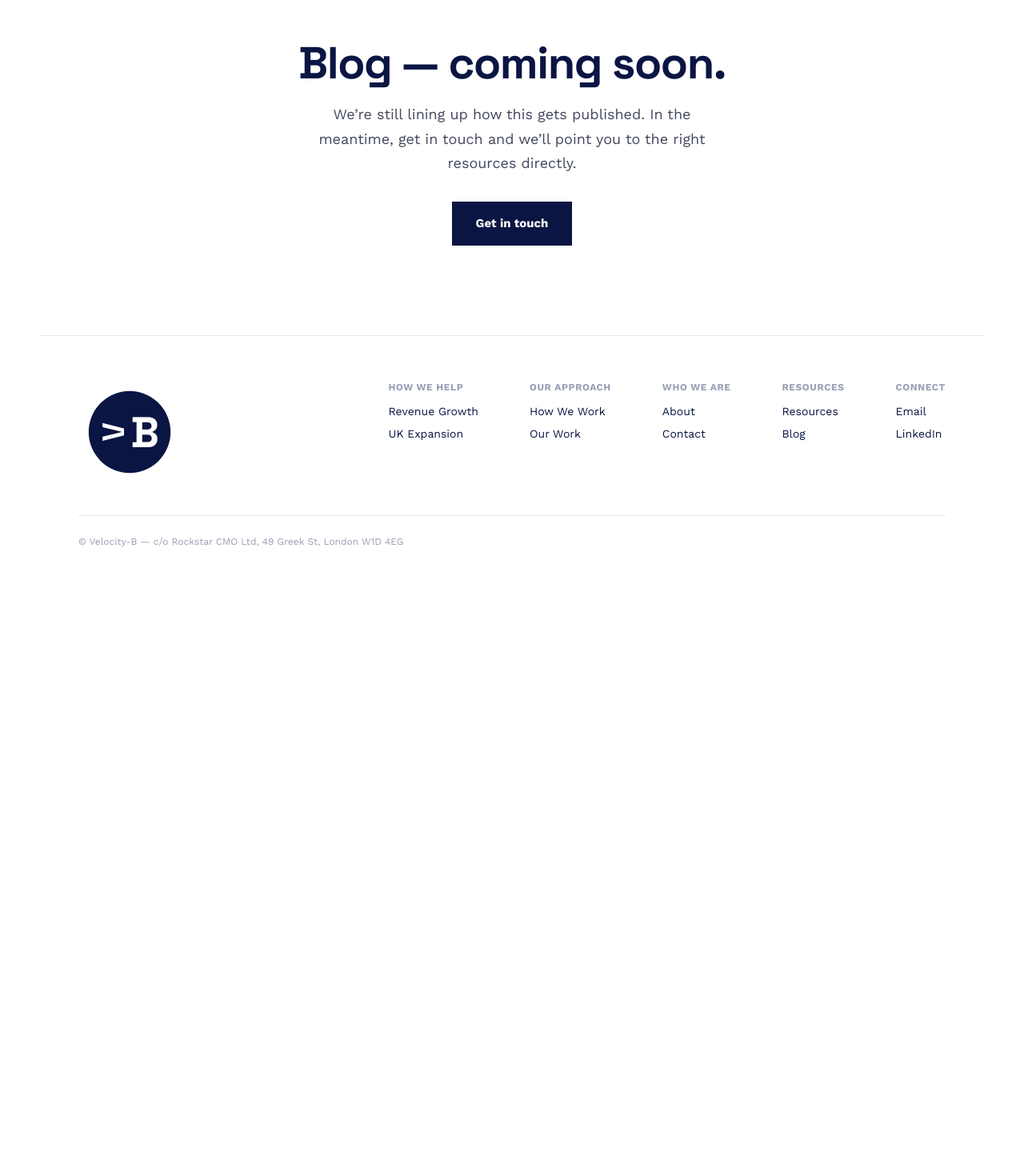
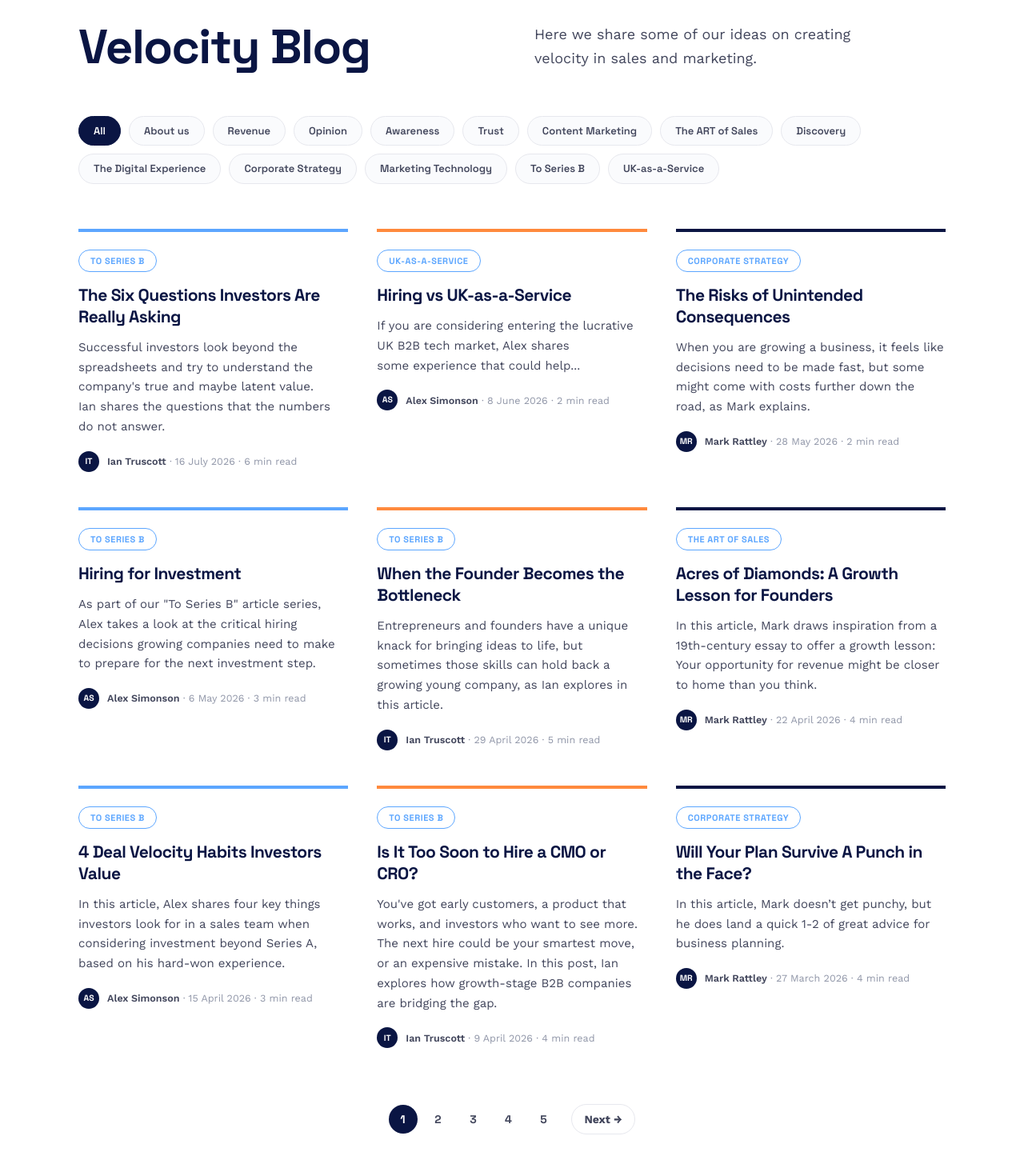
Before and after one commit to vb-iant/velocity-b, a Next.js app: page /blog in a window 1280 px wide. Shown: the part 160-1630 px from the top of the page at 80% size. Before the commit the page ends 881 px from the top, so only its background shows below. Built offline with nearby package versions, Linux system fonts and the light colour scheme.

Commit message:
Replace blog placeholder with real index page (grid, tag filter, pagination, closing CTA)

```diff
--- a/app/blog/page.tsx
+++ b/app/blog/page.tsx
@@ -1,26 +1,147 @@
 import Link from "next/link";
+import { getAllBlogPosts, getAllAuthors, getAllTags, getTagBySlug } from "@/lib/blog";
+import { PostCard } from "@/components/blog/PostCard";
 
 export const metadata = {
   title: "Blog — Velocity-B",
 };
 
-export default function BlogPlaceholder() {
+const PAGE_SIZE = 9;
+
+export default function BlogIndexPage({
+  searchParams,
+}: {
+  searchParams: { tag?: string; page?: string };
+}) {
+  const allPosts = getAllBlogPosts();
+  const authors = getAllAuthors();
+  const tags = getAllTags();
+
+  const activeTag = searchParams.tag ? getTagBySlug(searchParams.tag) : null;
+  const filteredPosts = activeTag
+    ? allPosts.filter((p) => p.frontmatter.tags?.includes(activeTag.slug))
+    : allPosts;
+
+  const totalPages = Math.max(1, Math.ceil(filteredPosts.length / PAGE_SIZE));
+  const requestedPage = parseInt(searchParams.page ?? "1", 10) || 1;
+  const currentPage = Math.min(Math.max(1, requestedPage), totalPages);
+  const pagePosts = filteredPosts.slice(
+    (currentPage - 1) * PAGE_SIZE,
+    currentPage * PAGE_SIZE
+  );
+
+  function pageHref(page: number) {
+    const params = new URLSearchParams();
+    if (activeTag) params.set("tag", activeTag.slug);
+    if (page > 1) params.set("page", String(page));
+    const qs = params.toString();
+    return `/blog${qs ? `?${qs}` : ""}`;
+  }
+
   return (
-    <main className="mx-auto max-w-[1180px] px-12 py-28 text-center">
-      <h1 className="font-display text-[42px] font-bold leading-[1.05] tracking-tight md:text-[56px]">
-        Blog — coming soon.
+    <main>
+      {/* Hero — title left, intro right, matches the homepage hero-split pattern */}
+      <section className="mx-auto max-w-[1180px] px-12 pb-14 pt-[90px]">
+        <div className="grid grid-cols-1 items-start gap-14 md:grid-cols-2">
+          <h1 className="font-display text-[44px] font-bold leading-[1.02] tracking-tight md:text-[60px]">
+            Velocity Blog
           </h1>
-      <p className="mx-auto mt-5 max-w-[520px] text-lg leading-[1.7] text-[#42465c]">
-        We&rsquo;re still lining up how this gets published. In the meantime,
-        get in touch and we&rsquo;ll point you to the right resources
-        directly.
+          <p className="max-w-[460px] text-lg leading-[1.7] text-[#42465c]">
+            Here we share some of our ideas on creating velocity in sales and marketing.
+          </p>
+        </div>
+      </section>
+
+      {/* Tag filter — functional, filters via ?tag= */}
+      <div className="mx-auto flex max-w-[1180px] flex-wrap gap-2.5 px-12 pb-14">
+        <Link
+          href="/blog"
+          className={`rounded-full border px-[18px] py-2 font-display text-[13px] font-semibold ${
+            !activeTag
+              ? "border-navy bg-navy text-white"
+              : "border-hair bg-[#fafbfd] text-[#42465c] hover:border-navy"
+          }`}
+        >
+          All
+        </Link>
+        {tags.map((tag) => (
+          <Link
+            key={tag.id}
+            href={`/blog?tag=${tag.slug}`}
+            className={`rounded-full border px-[18px] py-2 font-display text-[13px] font-semibold ${
+              activeTag?.slug === tag.slug
+                ? "border-navy bg-navy text-white"
+                : "border-hair bg-[#fafbfd] text-[#42465c] hover:border-navy"
+            }`}
+          >
+            {tag.name}
+          </Link>
+        ))}
+      </div>
+
+      {/* Post grid */}
+      <section className="mx-auto max-w-[1180px] px-12 pb-24">
+        {pagePosts.length === 0 ? (
+          <p className="text-[#42465c]">No posts found for this tag yet.</p>
+        ) : (
+          <div className="grid grid-cols-1 gap-x-9 gap-y-11 md:grid-cols-3">
+            {pagePosts.map((post, i) => {
+              const author = authors[post.frontmatter.author] ?? null;
+              const primaryTagSlug = post.frontmatter.tags?.[0];
+              const primaryTag = primaryTagSlug ? getTagBySlug(primaryTagSlug) : null;
+              return (
+                <PostCard
+                  key={post.frontmatter.slug}
+                  post={post}
+                  author={author}
+                  tag={primaryTag}
+                  index={i}
+                />
+              );
+            })}
+          </div>
+        )}
+
+        {totalPages > 1 && (
+          <div className="mt-[70px] flex items-center justify-center gap-2">
+            {Array.from({ length: totalPages }, (_, i) => i + 1).map((p) => (
+              <Link
+                key={p}
+                href={pageHref(p)}
+                className={`flex h-9 w-9 items-center justify-center rounded-full font-display text-sm font-bold ${
+                  p === currentPage ? "bg-navy text-white" : "text-[#42465c] hover:text-blue"
+                }`}
+              >
+                {p}
+              </Link>
+            ))}
+            {currentPage < totalPages && (
+              <Link
+                href={pageHref(currentPage + 1)}
+                className="ml-2 rounded-full border-[1.5px] border-hair px-4 py-2 text-sm font-bold text-[#42465c] hover:border-navy"
+              >
+                Next →
+              </Link>
+            )}
+          </div>
+        )}
+      </section>
+
+      {/* Closing CTA — standard across all blog templates */}
+      <div className="bg-navy px-12 py-[100px] text-center text-white">
+        <h2 className="mb-[18px] font-display text-[38px] font-bold text-white">
+          Want to go deeper?
+        </h2>
+        <p className="mx-auto mb-8 max-w-[520px] text-lg leading-[1.6] text-white/75">
+          If this topic struck a chord, let&rsquo;s look at what it means for your business.
         </p>
         <Link
           href="/contact"
-        className="mt-8 inline-block bg-navy px-[30px] py-4 text-[15px] font-bold text-white"
+          className="inline-block bg-orange px-[34px] py-4 text-[15px] font-bold text-navy"
         >
-        Get in touch
+          Let&rsquo;s chat
         </Link>
+      </div>
     </main>
   );
 }
--- /dev/null
+++ b/components/blog/PostCard.tsx
@@ -0,0 +1,59 @@
+import Link from "next/link";
+import type { BlogPost, Author, Tag } from "@/lib/blog";
+import { formatPostDate } from "@/lib/blog";
+
+const BORDER_COLORS = ["border-blue", "border-orange", "border-navy"];
+
+function initials(name: string): string {
+  return name
+    .split(" ")
+    .filter(Boolean)
+    .map((part) => part[0])
+    .join("")
+    .slice(0, 2)
+    .toUpperCase();
+}
+
+export function PostCard({
+  post,
+  author,
+  tag,
+  index,
+}: {
+  post: BlogPost;
+  author: Author | null;
+  tag: Tag | null;
+  index: number;
+}) {
+  return (
+    <div className={`border-t-4 ${BORDER_COLORS[index % 3]} pt-[22px]`}>
+      {tag && (
+        <span className="mb-4 inline-block rounded-full border-[1.5px] border-blue px-3.5 py-[5px] font-display text-[11px] font-bold uppercase tracking-wider text-blue">
+          {tag.name}
+        </span>
+      )}
+      <h3 className="mb-3 font-display text-[21px] font-bold leading-[1.28] tracking-tight">
+        <Link href={`/blog/${post.frontmatter.slug}`} className="text-navy hover:text-blue">
+          {post.frontmatter.title}
+        </Link>
+      </h3>
+      {post.frontmatter.excerpt && (
+        <p className="mb-[18px] text-[15px] leading-[1.65] text-[#42465c]">
+          {post.frontmatter.excerpt}
+        </p>
+      )}
+      <div className="flex items-center gap-2.5">
+        <div className="flex h-[26px] w-[26px] flex-none items-center justify-center rounded-full bg-navy font-display text-[10.5px] font-bold text-white">
+          {author ? initials(author.name) : "VB"}
+        </div>
+        <div className="text-[12.5px] leading-tight text-[#9096a8]">
+          <span className="font-semibold text-[#42465c]">{author?.name ?? "Velocity-B"}</span>
+          {" · "}
+          {formatPostDate(post.frontmatter.date)}
+          {" · "}
+          {post.readingTime} min read
+        </div>
+      </div>
+    </div>
+  );
+}
--- /dev/null
+++ b/lib/blog.ts
@@ -0,0 +1,120 @@
+// Blog content loader — parses the flat-file content model migrated from HubSpot.
+// Reading time is computed here from word count, not stored as data (see CTRL task:
+// "Compute blog post reading time from word count").
+import fs from "fs";
+import path from "path";
+import matter from "gray-matter";
+
+const BLOG_DIR = path.join(process.cwd(), "content", "blog");
+const AUTHORS_DIR = path.join(process.cwd(), "content", "authors");
+const TAGS_PATH = path.join(process.cwd(), "content", "tags.json");
+
+export interface BlogPostFrontmatter {
+  title: string;
+  slug: string;
+  date: string;
+  author: string;
+  tags: string[];
+  excerpt?: string;
+  originalUrl?: string;
+}
+
+export interface BlogPost {
+  frontmatter: BlogPostFrontmatter;
+  content: string;
+  readingTime: number;
+}
+
+export interface Author {
+  name: string;
+  slug: string;
+  role?: string;
+  linkedin?: string;
+  avatar?: string;
+  bio: string;
+}
+
+export interface Tag {
+  id: string;
+  name: string;
+  slug: string;
+}
+
+const WORDS_PER_MINUTE = 200;
+
+function computeReadingTime(content: string): number {
+  const words = content.trim().split(/\s+/).filter(Boolean).length;
+  return Math.max(1, Math.ceil(words / WORDS_PER_MINUTE));
+}
+
+export function getAllBlogPosts(): BlogPost[] {
+  if (!fs.existsSync(BLOG_DIR)) return [];
+  const files = fs.readdirSync(BLOG_DIR).filter((f) => f.endsWith(".md"));
+  const posts = files.map((file) => {
+    const raw = fs.readFileSync(path.join(BLOG_DIR, file), "utf8");
+    const { data, content } = matter(raw);
+    return {
+      frontmatter: data as BlogPostFrontmatter,
+      content,
+      readingTime: computeReadingTime(content),
+    };
+  });
+  return posts.sort(
+    (a, b) =>
+      new Date(b.frontmatter.date).getTime() - new Date(a.frontmatter.date).getTime()
+  );
+}
+
+export function getBlogPostBySlug(slug: string): BlogPost | null {
+  const fullPath = path.join(BLOG_DIR, `${slug}.md`);
+  if (!fs.existsSync(fullPath)) return null;
+  const raw = fs.readFileSync(fullPath, "utf8");
+  const { data, content } = matter(raw);
+  return {
+    frontmatter: data as BlogPostFrontmatter,
+    content,
+    readingTime: computeReadingTime(content),
+  };
+}
+
+let authorCache: Record<string, Author> | null = null;
+
+export function getAllAuthors(): Record<string, Author> {
+  if (authorCache) return authorCache;
+  const result: Record<string, Author> = {};
+  if (fs.existsSync(AUTHORS_DIR)) {
+    for (const file of fs.readdirSync(AUTHORS_DIR).filter((f) => f.endsWith(".md"))) {
+      const raw = fs.readFileSync(path.join(AUTHORS_DIR, file), "utf8");
+      const { data, content } = matter(raw);
+      const fm = data as Omit<Author, "bio">;
+      result[fm.slug] = { ...fm, bio: content.trim() };
+    }
+  }
+  authorCache = result;
+  return result;
+}
+
+export function getAuthorBySlug(slug: string): Author | null {
+  return getAllAuthors()[slug] ?? null;
+}
+
+let tagsCache: Tag[] | null = null;
+
+export function getAllTags(): Tag[] {
+  if (tagsCache) return tagsCache;
+  if (!fs.existsSync(TAGS_PATH)) return [];
+  tagsCache = JSON.parse(fs.readFileSync(TAGS_PATH, "utf8"));
+  return tagsCache as Tag[];
+}
+
+export function getTagBySlug(slug: string): Tag | null {
+  return getAllTags().find((t) => t.slug === slug) ?? null;
+}
+
+export function formatPostDate(dateStr: string): string {
+  return new Date(dateStr).toLocaleDateString("en-GB", {
+    year: "numeric",
+    month: "long",
+    day: "numeric",
+  });
+}
```
Lines whose indentation alone changed are shown as unchanged.
